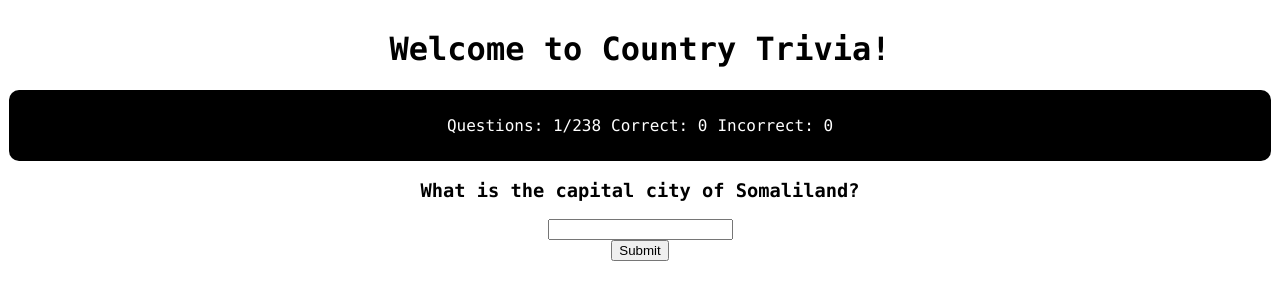
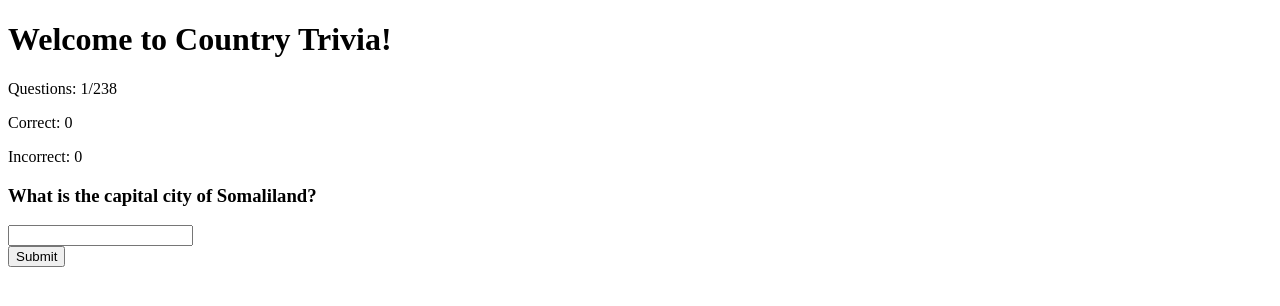
Before and after one commit to rajivghandi767/country-trivia-react, a React (Vite) app: page / in a window 1280 px wide. Shown: the top 306 px of the page. Built offline with nearby package versions, Linux system fonts and the light colour scheme.

Commit message:
removed codux styling

```diff
--- a/src/App.module.scss
+++ /dev/null
@@ -1,8 +0,0 @@
-.main-container {
-    overflow: auto;
-    display: block;
-    position: static;
-    text-align: center;
-    font-family: Monaco, monospace;
-    border: 1px solid #FFFFFFFF;
-}
--- a/src/App.tsx
+++ b/src/App.tsx
@@ -5,7 +5,6 @@ import { useState } from "react";
 import StatBar from "./components/StatBar";
 import QuestionPrompt from "./components/QuestionPrompt";
 import Answer from "./components/Answer";
-import App_module from './App.module.scss';
 
 type TheJson = typeof all_game_data;
 type DataField = TheJson["data"];
@@ -24,7 +23,7 @@ function App() {
   const data = toGameDataPair(all_game_data.data[currentQuestionIdx]);
 
   return (
-        <div className={App_module['main-container']}>
+    <div>
       <div>
         <h1>Welcome to Country Trivia!</h1>
       </div>
--- a/src/components/StatBar.module.scss
+++ /dev/null
@@ -1,19 +0,0 @@
-.stat-container {
-    display: flex;
-    overflow: auto;
-    flex-direction: row;
-    text-align: center;
-    gap: 10px;
-    align-content: center;
-    grid-auto-flow: column;
-    padding: 10px;
-    background-color: #000000;
-    color: #FFFFFF;
-    font-style: normal;
-    font-weight: 500;
-    font-family: Monaco, monospace;
-    border-radius: 10px;
-    align-items: center;
-    position: static;
-    justify-content: center;
-}
--- a/src/components/StatBar.tsx
+++ b/src/components/StatBar.tsx
@@ -9,7 +9,7 @@ type Props = {
 
 function StatBar(props: Props) {
   return (
-    <div className={StatBar_module["stat-container"]}>
+    <div>
       <p>
         Questions: {props.currentQuestion}/{props.totalQuestions}
       </p>
```
Also changed, not shown: src/components/QuestionPrompt.module.scss (deleted, +0 -24 lines). Lines whose indentation alone changed are shown as unchanged.
